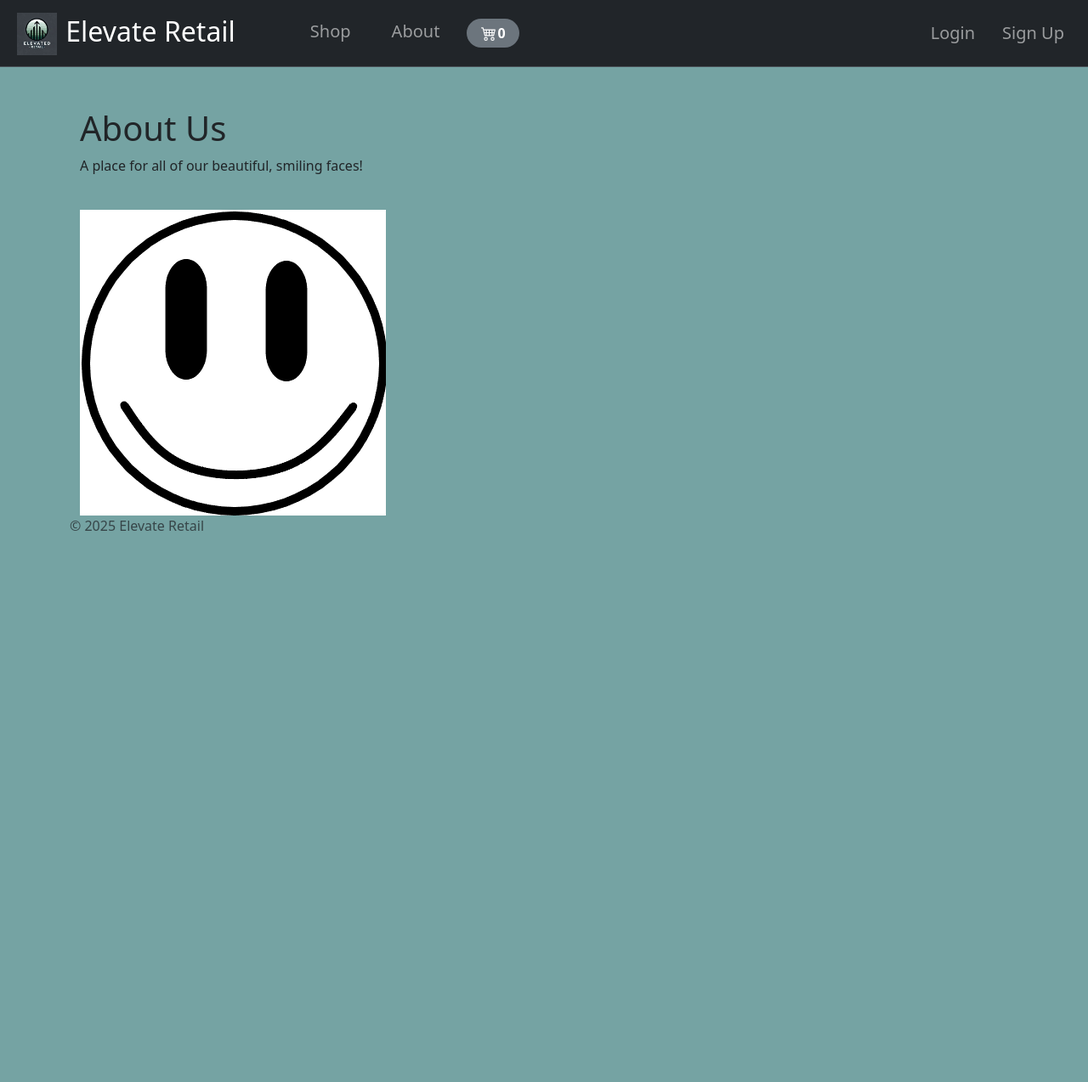
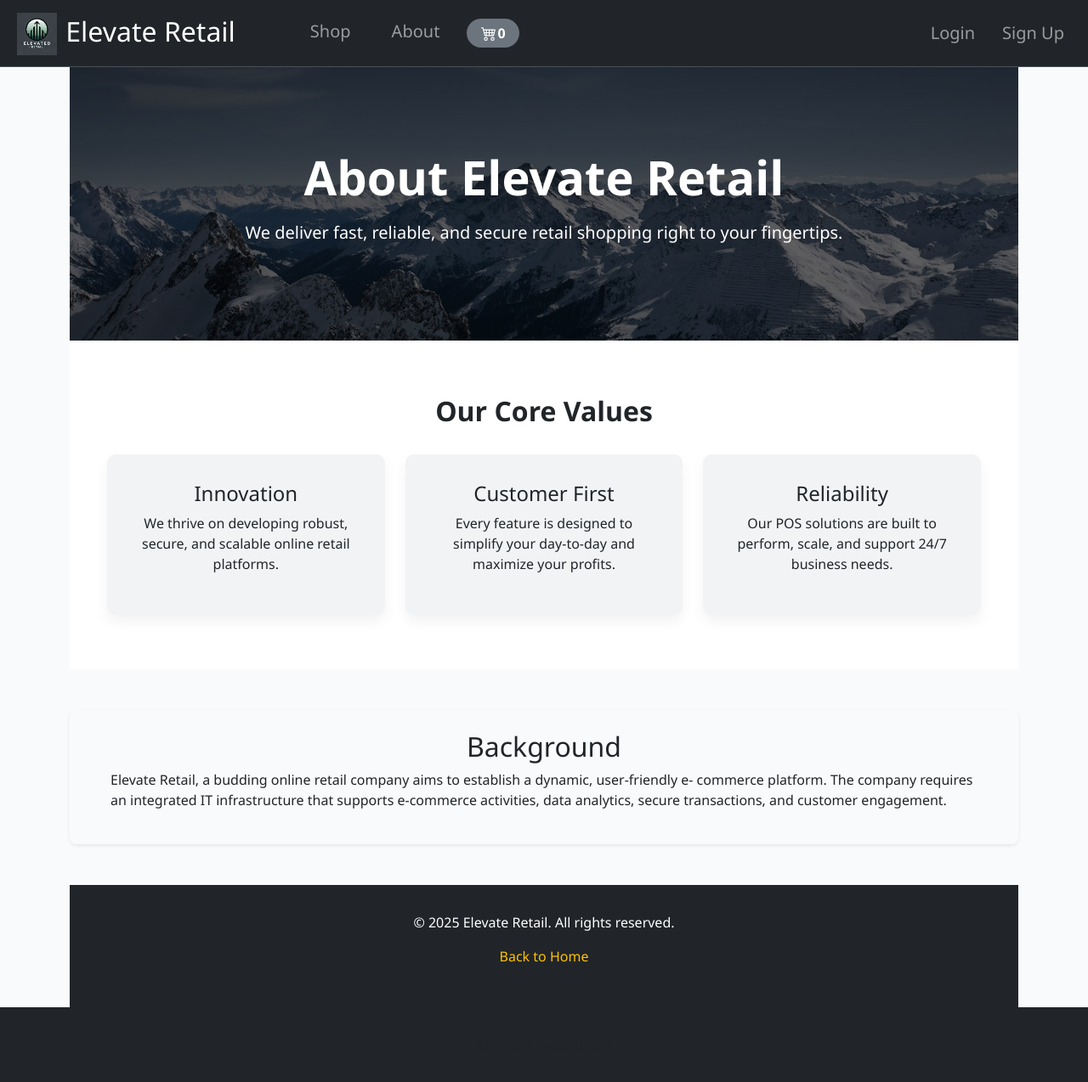
Before and after one commit to Cyber-Kaeh/elevate-retail, a Flask app: page /about in a window 1280 px wide. Shown: the whole page at 85% size. Before the commit the page ends 625 px from the top, so only its background shows below. Run offline with Flask 3, Linux system fonts and the light colour scheme; some libraries are stand-ins or nearby versions.

Commit message:
Added about page

```diff
--- a/templates/about.html
+++ b/templates/about.html
@@ -1,12 +1,146 @@
-{% extends "base.html" %}
+{% extends "base.html" %} {% block title %}About{% endblock %} {% block content
+%}
+<style>
+    body {
+      font-family: 'Segoe UI', Tahoma, Geneva, Verdana, sans-serif;
+      background-color: #f9fafb;
+      color: #212529;
+    }
 
-{% block title %}About{% endblock %}
+    .hero-section {
+      background: linear-gradient(rgba(0,0,0,0.6), rgba(0,0,0,0.6)),
+                  url('../static/hero-mountain2.jpg') center/cover no-repeat;
+      color: white;
+      padding: 6rem 2rem;
+      text-align: center;
+    }
 
-{% block content %}
-<div class="container mt-5">
-    <h1>About Us</h1>
-    <p>A place for all of our beautiful, smiling faces!</p>
-    <img src="{{ url_for('static', filename='smiley.png') }}" alt="Smiley Face" class="img-fluid mt-4">
-</div>
+    .hero-section h1 {
+      font-size: 3.5rem;
+      font-weight: 700;
+    }
+
+    .hero-section p {
+      font-size: 1.25rem;
+      margin-top: 1rem;
+    }
+
+    .values-section {
+      padding: 4rem 2rem;
+      background-color: white;
+    }
+
+    .values-section h2 {
+      font-weight: 700;
+      margin-bottom: 2rem;
+    }
+
+    .value-box {
+      background: #f1f3f5;
+      border-radius: 10px;
+      padding: 2rem;
+      box-shadow: 0 0.5rem 1rem rgba(0,0,0,0.05);
+      transition: all 0.3s ease-in-out;
+    }
+
+    .value-box:hover {
+      background-color: #e9ecef;
+      transform: translateY(-5px);
+    }
+
+    .team-section {
+      background-color: #f8f9fa;
+      padding: 4rem 2rem;
+    }
+
+    .team-section h2 {
+      font-weight: 700;
+      margin-bottom: 2rem;
+    }
+
+    .team-card {
+      border: none;
+      text-align: center;
+      box-shadow: 0 0.5rem 1rem rgba(0,0,0,0.05);
+    }
+
+    .team-card img {
+      border-top-left-radius: 0.5rem;
+      border-top-right-radius: 0.5rem;
+    }
+
+    .team-card h5 {
+      margin-top: 1rem;
+      font-weight: 600;
+    }
+
+    footer {
+      background-color: #212529;
+      color: white;
+      padding: 2rem 0;
+      text-align: center;
+    }
+
+    footer a {
+      color: #ffc107;
+      text-decoration: none;
+    }
+  </style>
+</head>
+<body>
+
+  <!-- Hero Section -->
+  <section class="hero-section">
+    <div class="container">
+      <h1>About Elevate Retail</h1>
+      <p>We deliver fast, reliable, and secure retail shopping right to your fingertips.</p>
+    </div>
+  </section>
+
+  <!-- Our Core Values -->
+  <section class="values-section text-center">
+    <div class="container">
+      <h2>Our Core Values</h2>
+      <div class="row g-4">
+        <div class="col-md-4">
+          <div class="value-box">
+            <h4>Innovation</h4>
+            <p>We thrive on developing robust, secure, and scalable online retail platforms.</p>
+          </div>
+        </div>
+        <div class="col-md-4">
+          <div class="value-box">
+            <h4>Customer First</h4>
+            <p>Every feature is designed to simplify your day-to-day and maximize your profits.</p>
+          </div>
+        </div>
+        <div class="col-md-4">
+          <div class="value-box">
+            <h4>Reliability</h4>
+            <p>Our POS solutions are built to perform, scale, and support 24/7 business needs.</p>
+          </div>
+        </div>
+      </div>
+    </div>
+  </section>
+  <section>
+    <div class="container-lg rounded-3 shadow-sm py-4 px-5 my-5">
+        <h2 class="text-center">Background</h2>
+        <p>
+            Elevate Retail, a budding online retail company aims to establish a dynamic, user-friendly e-
+commerce platform. The company requires an integrated IT infrastructure that supports e-commerce activities,
+data analytics, secure transactions, and customer engagement.
+        </p>
+    </div>
+  </section>
+
+  <!-- Footer -->
+  <footer>
+    <div class="container">
+      <p>&copy; 2025 Elevate Retail. All rights reserved.</p>
+      <p><a href="/">Back to Home</a></p>
+    </div>
+  </footer>
+
 
 {% endblock %}
```
Also changed, not shown: static/hero-mountain1.jpg (added), static/hero-mountain2.jpg (added).
